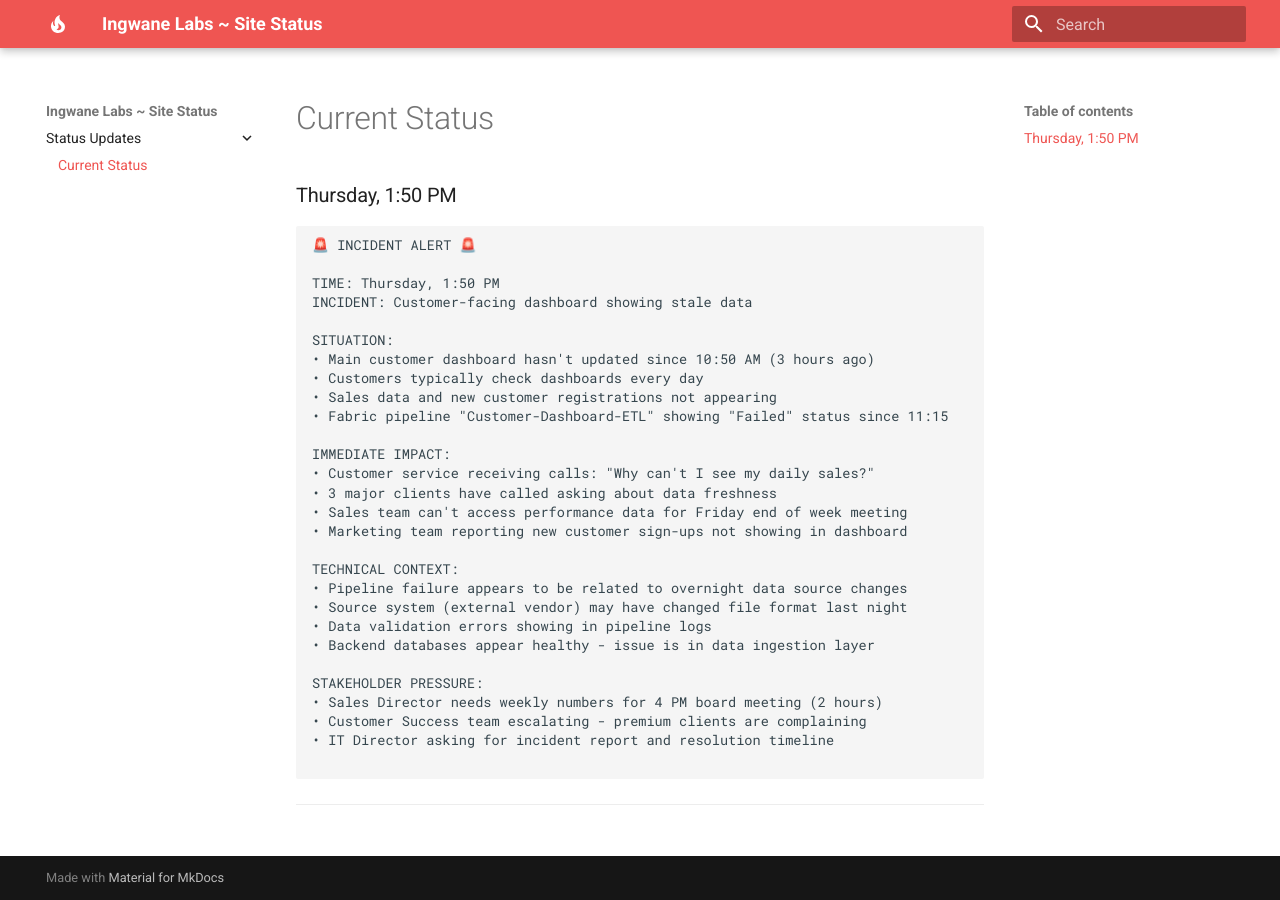
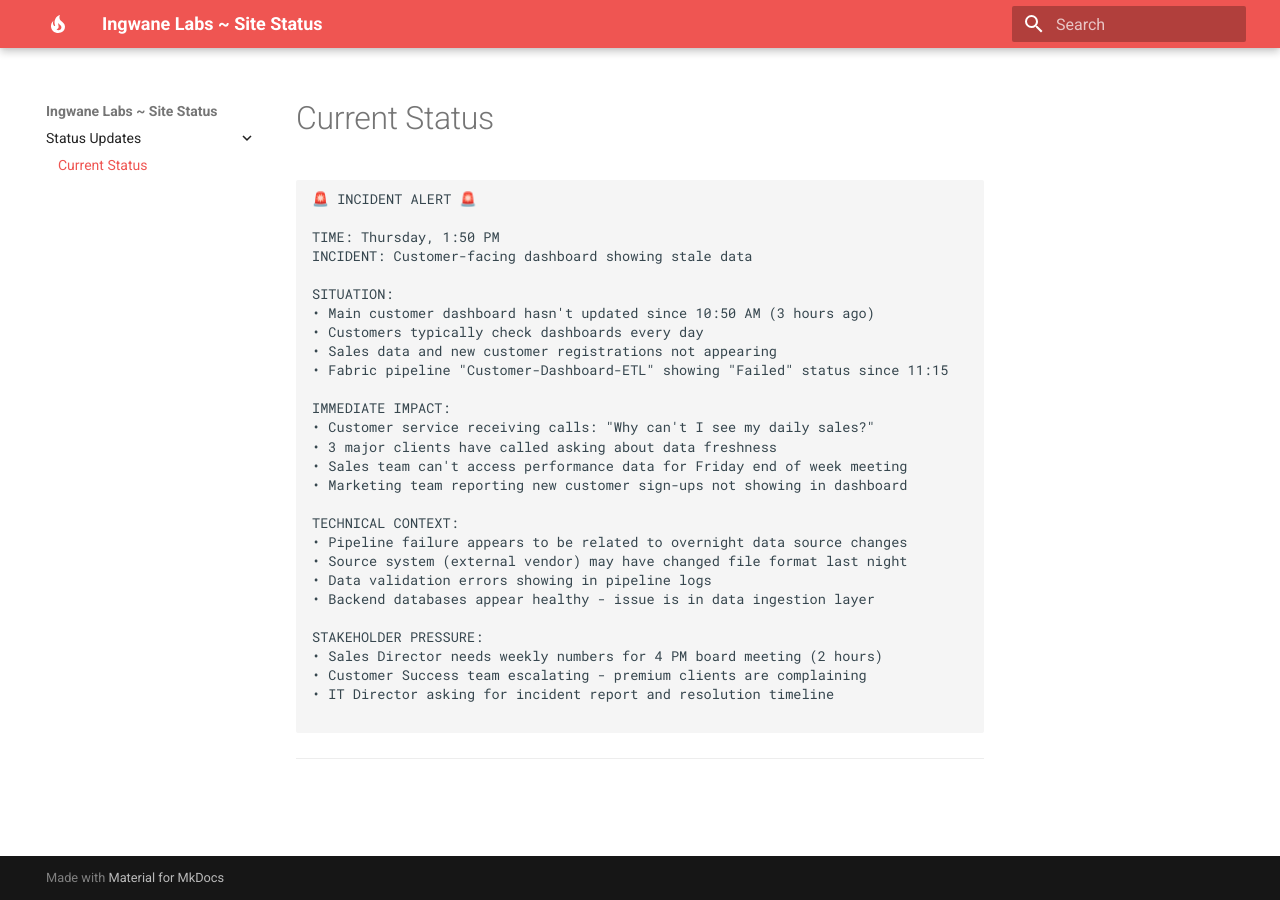
Before and after one commit to ingwanelabs/status, an MkDocs documentation site: the page built from docs/index.md, in a window 1280 px wide. Built offline with MkDocs 1.6.1 and Material for MkDocs 9.7.7, drawn with Linux system fonts in a browser that asks for light colours.

Commit message:
Update index.md

````diff
--- a/docs/index.md
+++ b/docs/index.md
@@ -1,6 +1,4 @@
 # Current Status
-
-### Thursday, 1:50 PM
 
 ```
 🚨 INCIDENT ALERT 🚨
````
